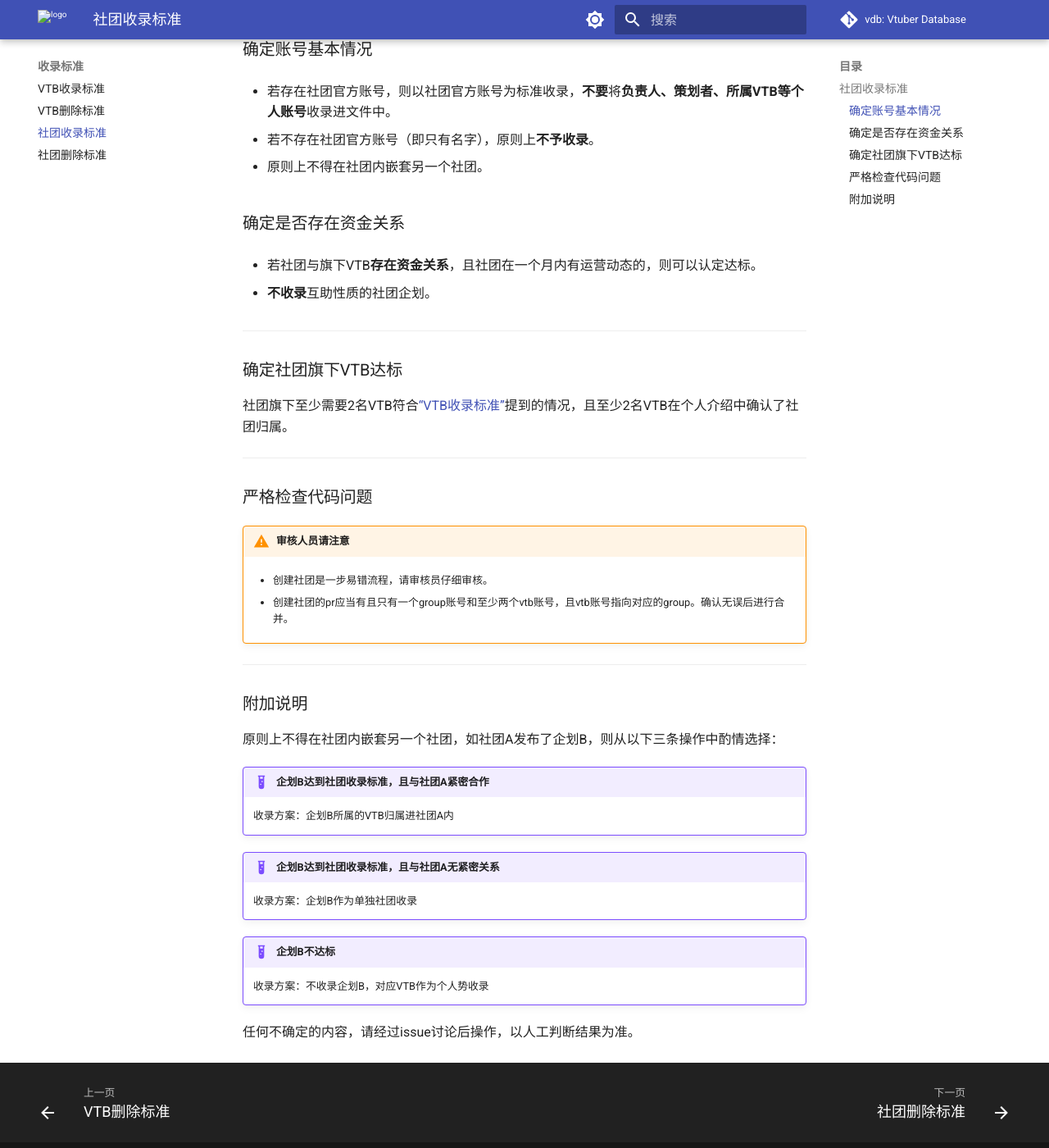
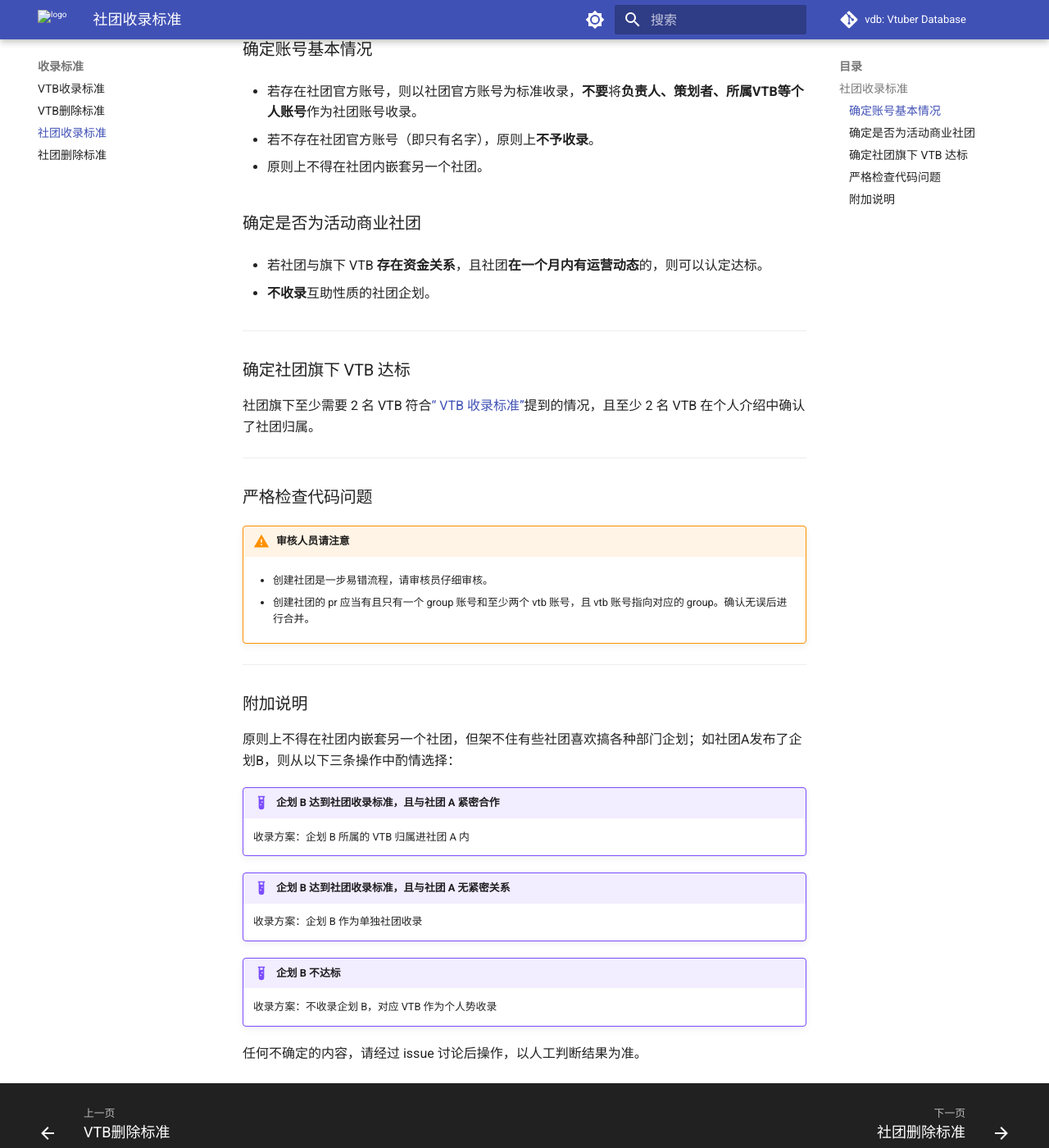
Before and after one commit to Radekyspec/docs.vtbs.top, an MkDocs documentation site: the page built from docs/basic/add-group.md, in a window 1280 px wide and 1400 px high, scrolled down 234 px. Shown: the whole window at 82% size. Built offline with MkDocs 1.6.1 and Material for MkDocs 9.7.7, drawn with Linux system fonts in a browser that asks for light colours; comment, search, counter and statistics services are not loaded.

Commit message:
Update add-group.md

```diff
--- a/docs/basic/add-group.md
+++ b/docs/basic/add-group.md
@@ -3,24 +3,24 @@
 
 ### 确定账号基本情况
 
-- 若存在社团官方账号，则以社团官方账号为标准收录，**不要**将**负责人、策划者、所属VTB等个人账号**收录进文件中。
+- 若存在社团官方账号，则以社团官方账号为标准收录，**不要**将**负责人、策划者、所属VTB等个人账号**作为社团账号收录。
 
 - 若不存在社团官方账号（即只有名字），原则上**不予收录**。
 
 - 原则上不得在社团内嵌套另一个社团。
 
 
-### 确定是否存在资金关系
+### 确定是否为活动商业社团
 
-- 若社团与旗下VTB**存在资金关系**，且社团在一个月内有运营动态的，则可以认定达标。
+- 若社团与旗下 VTB **存在资金关系**，且社团**在一个月内有运营动态**的，则可以认定达标。
 
 - **不收录**互助性质的社团企划。
 
 ---
 
-### 确定社团旗下VTB达标
+### 确定社团旗下 VTB 达标
 
-社团旗下至少需要2名VTB符合[“VTB收录标准”](https://docs.vtbs.top/basic/add-personal/)提到的情况，且至少2名VTB在个人介绍中确认了社团归属。
+社团旗下至少需要 2 名 VTB 符合[“ VTB 收录标准”](https://docs.vtbs.top/basic/add-personal/)提到的情况，且至少 2 名 VTB 在个人介绍中确认了社团归属。
 
 ---
 
@@ -29,21 +29,21 @@
 !!! warning "审核人员请注意"
     - 创建社团是一步易错流程，请审核员仔细审核。
 
-    - 创建社团的pr应当有且只有一个group账号和至少两个vtb账号，且vtb账号指向对应的group。确认无误后进行合并。
+    - 创建社团的 pr 应当有且只有一个 group 账号和至少两个 vtb 账号，且 vtb 账号指向对应的 group。确认无误后进行合并。
 
 ---
 
 ### 附加说明
 
-原则上不得在社团内嵌套另一个社团，如社团A发布了企划B，则从以下三条操作中酌情选择：
+原则上不得在社团内嵌套另一个社团，但架不住有些社团喜欢搞各种部门企划；如社团A发布了企划B，则从以下三条操作中酌情选择：
 
-!!! example "企划B达到社团收录标准，且与社团A紧密合作"
-    收录方案：企划B所属的VTB归属进社团A内
+!!! example "企划 B 达到社团收录标准，且与社团 A 紧密合作"
+    收录方案：企划 B 所属的 VTB 归属进社团 A 内
 
-!!! example "企划B达到社团收录标准，且与社团A无紧密关系"
-    收录方案：企划B作为单独社团收录
+!!! example "企划 B 达到社团收录标准，且与社团 A 无紧密关系"
+    收录方案：企划 B 作为单独社团收录
 
-!!! example "企划B不达标"
-    收录方案：不收录企划B，对应VTB作为个人势收录
+!!! example "企划 B 不达标"
+    收录方案：不收录企划 B，对应 VTB 作为个人势收录
 
-任何不确定的内容，请经过issue讨论后操作，以人工判断结果为准。
+任何不确定的内容，请经过 issue 讨论后操作，以人工判断结果为准。
```
